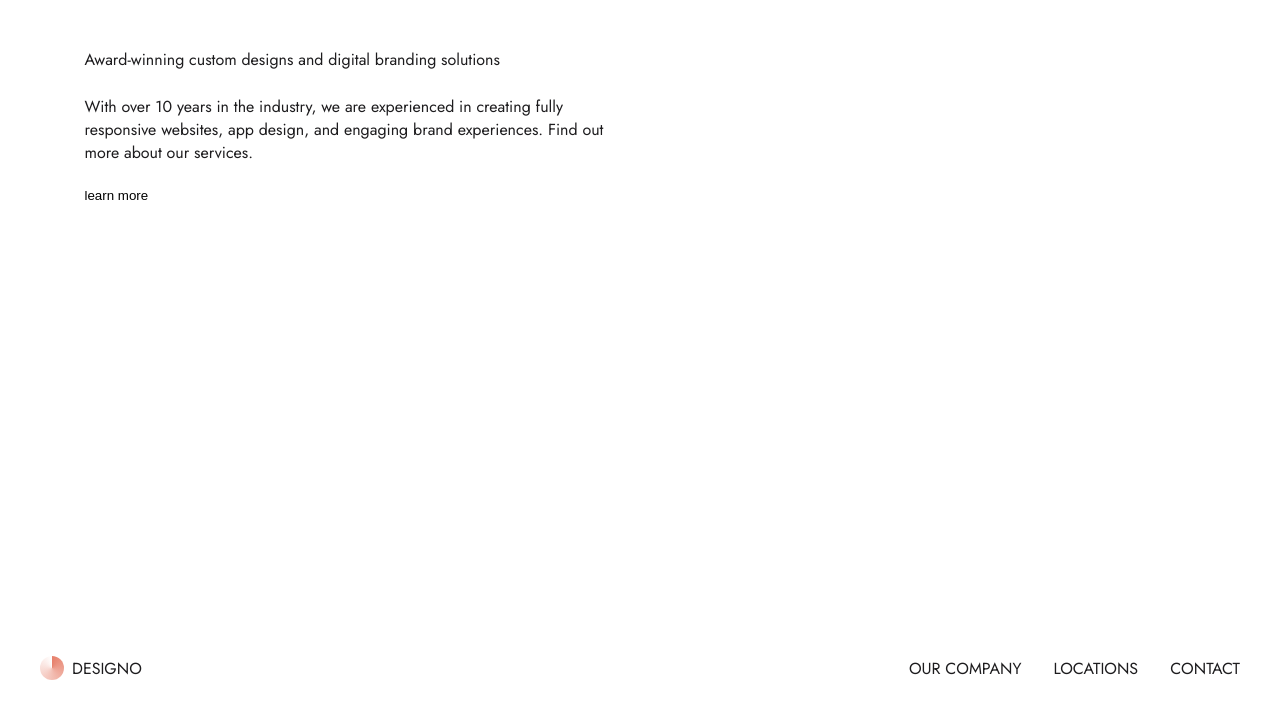
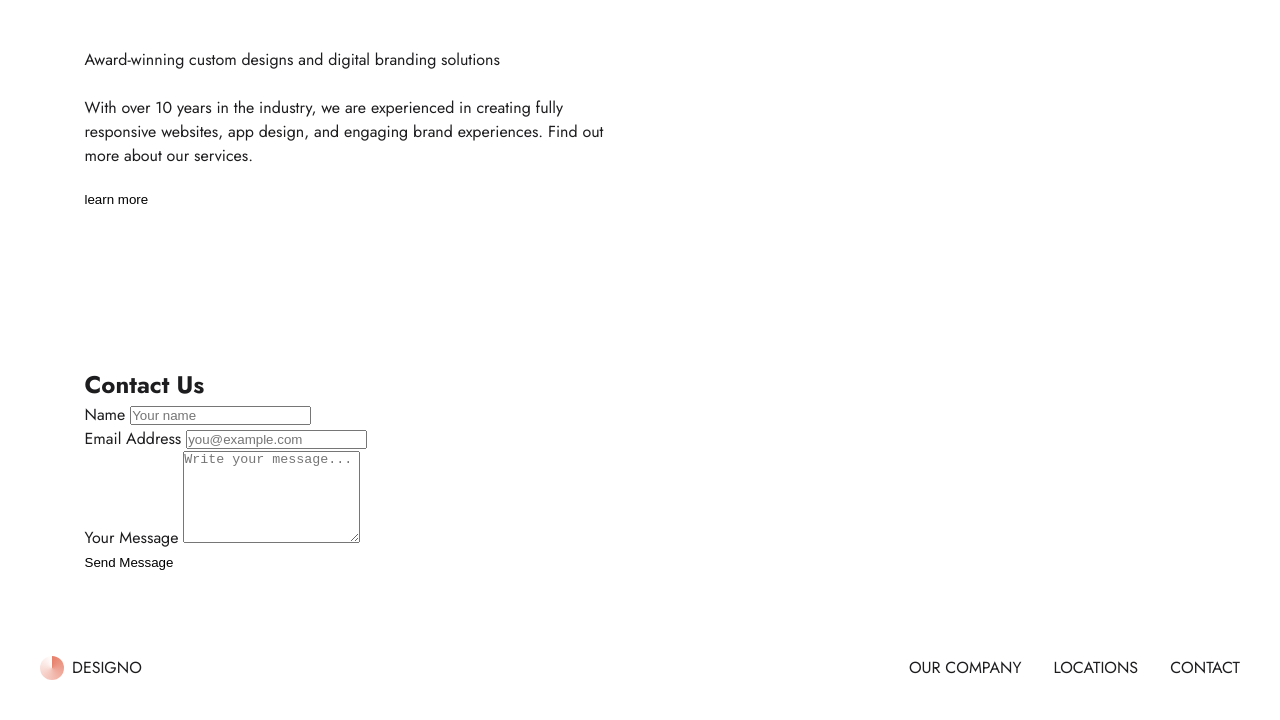
Before and after one commit to AhmadYousif89/designo, a website: page index.html in a window 1280 px wide. Shown: the part 80-800 px from the top of the page. Drawn offline with Linux system fonts and the light colour scheme.

Commit message:
Enhance accessibility and navigation structure; add contact form and improve styling

```diff
--- a/index.html
+++ b/index.html
@@ -17,9 +17,10 @@
   </head>
   <body class="container">
     <header>
-      <nav class="nav">
-        <a class="logo">
+      <nav class="nav" aria-label="Primary navigation">
+        <a class="logo" href="/" aria-label="Homepage">
           <svg
+            aria-hidden="true"
             width="24"
             height="24"
             viewBox="0 0 24 24"
@@ -60,9 +61,9 @@
           <span>designo</span>
         </a>
         <ul class="nav-list">
-          <li><a href="#">our company</a></li>
-          <li><a href="#">locations</a></li>
-          <li><a href="#">contact</a></li>
+          <li><a href="/about">our company</a></li>
+          <li><a href="/locations">locations</a></li>
+          <li><a href="/contact">contact</a></li>
         </ul>
       </nav>
     </header>
@@ -75,15 +76,64 @@
             With over 10 years in the industry, we are experienced in creating fully responsive
             websites, app design, and engaging brand experiences. Find out more about our services.
           </p>
-          <button>learn more</button>
+          <button type="button" aria-label="Learn more about our services">learn more</button>
         </div>
         <div class="hero-image"></div>
       </div>
+
+      <section id="contact" aria-labelledby="contact-heading">
+        <h2 id="contact-heading">Contact Us</h2>
+
+        <form id="contact-form" action="#" method="post" novalidate>
+          <!-- Name field -->
+          <div class="form-group">
+            <label for="name">Name</label>
+            <input
+              id="name"
+              name="name"
+              type="text"
+              required
+              minlength="2"
+              aria-required="true"
+              placeholder="Your name" />
+            <small class="error" aria-live="polite"></small>
+          </div>
+
+          <!-- Email field -->
+          <div class="form-group">
+            <label for="email">Email Address</label>
+            <input
+              id="email"
+              name="email"
+              type="email"
+              required
+              aria-required="true"
+              placeholder="you@example.com" />
+            <small class="error" aria-live="polite"></small>
+          </div>
+
+          <!-- Message field -->
+          <div class="form-group">
+            <label for="message">Your Message</label>
+            <textarea
+              id="message"
+              name="message"
+              required
+              rows="6"
+              aria-required="true"
+              placeholder="Write your message..."></textarea>
+            <small class="error" aria-live="polite"></small>
+          </div>
+
+          <button type="submit">Send Message</button>
+        </form>
+      </section>
     </main>
     <footer>
-      <nav class="nav">
-        <a class="logo">
+      <nav class="nav" aria-label="Footer navigation">
+        <a class="logo" href="/" aria-label="Homepage">
           <svg
+            aria-hidden="true"
             width="24"
             height="24"
             viewBox="0 0 24 24"
@@ -124,9 +174,9 @@
           <span>designo</span>
         </a>
         <ul class="nav-list">
-          <li><a href="#">our company</a></li>
-          <li><a href="#">locations</a></li>
-          <li><a href="#">contact</a></li>
+          <li><a href="/about">our company</a></li>
+          <li><a href="/locations">locations</a></li>
+          <li><a href="/contact">contact</a></li>
         </ul>
       </nav>
     </footer>
--- a/index.js
+++ b/index.js
@@ -0,0 +1,3 @@
+'use strict';
+
+console.log(window.navigator.userAgent);
--- a/styles.css
+++ b/styles.css
@@ -23,17 +23,24 @@ button {
 }
 
 :root {
-  color: #1d1c1e;
-  background-color: #fff;
   font-family: 'Jost', sans-serif;
+  line-height: 1.5;
+
+  --color-foreground: #1d1c1e;
+  --color-background: #fff;
+}
+
+body {
+  color: var(--color-foreground);
+  background-color: var(--color-background);
 }
 
 .sr-only {
   position: absolute;
-  width: 1px;
-  height: 1px;
+  width: 0.0625em; /* 1px / 16px = 0.0625em */
+  height: 0.0625em;
   padding: 0;
-  margin: -1px;
+  margin: -0.0625em;
   overflow: hidden;
   clip: rect(0, 0, 0, 0);
   white-space: nowrap;
@@ -44,11 +51,11 @@ button {
   display: flex;
   flex-direction: column;
   justify-content: space-between;
-  gap: 64px;
+  gap: 4rem;
   height: 100svh;
-  max-width: 1440px;
+  max-width: 90rem;
   margin: 0 auto;
-  padding: 40px;
+  padding: 2.5rem;
 }
 
 .nav {
@@ -59,37 +66,37 @@ button {
 
 .nav ul {
   display: flex;
-  gap: 32px;
+  gap: 2rem;
 }
 
 .nav .logo {
   display: flex;
   align-items: center;
-  gap: 8px;
+  gap: 0.5rem;
 }
 
 main {
   flex: 1;
   display: flex;
   flex-direction: column;
-  gap: 160px;
+  gap: 10rem;
   width: 100%;
-  max-width: 1111px;
+  max-width: 69.4375rem;
   margin: 0 auto;
 }
 
 .hero {
   display: flex;
   justify-content: space-between;
-  gap: 40px;
+  gap: 2.5rem;
   width: 100%;
+}
 
-  .content {
-    width: 100%;
-    display: flex;
-    flex-direction: column;
-    align-items: start;
-    gap: 24px;
-    max-width: 540px;
-  }
+.hero .content {
+  width: 100%;
+  display: flex;
+  flex-direction: column;
+  align-items: start;
+  gap: 1.5rem;
+  max-width: 33.75rem;
 }
```
